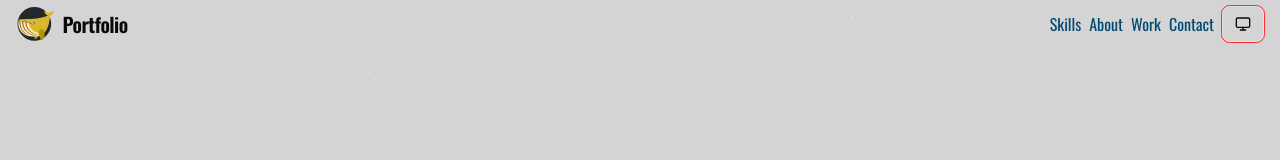
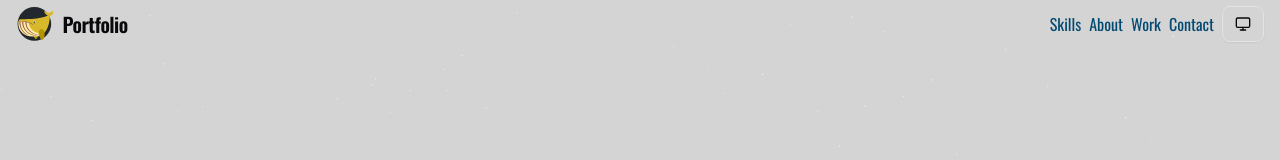
Before and after one commit to Ravish-Ranjan/Ravish-Ranjan.github.io, a React (Vite) app: page / in a window 1280 px wide. Shown: the top 160 px of the page. Built offline with nearby package versions, Linux system fonts and the light colour scheme.

Commit message:
Remove unused class from ModeToggle button component

```diff
--- a/src/components/ui/mode-toggle.tsx
+++ b/src/components/ui/mode-toggle.tsx
@@ -24,7 +24,7 @@ function ModeToggle() {
 	};
 
 	return (
-		<Button onClick={handleChange} variant={"outline"} className="has-[\>svg\]:px-1 p-0 oswald-font outline-1 outline-red-500">
+		<Button onClick={handleChange} variant={"outline"} className="has-[\>svg\]:px-1 p-0 oswald-font">
 			{theme === "light" && <Sun />}
 			{theme === "dark" && <Moon />}
 			{theme === "system" && <Monitor />}
```
